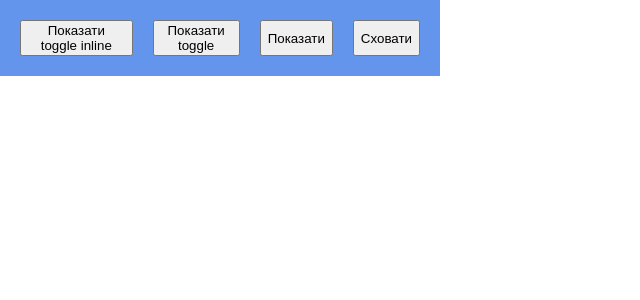
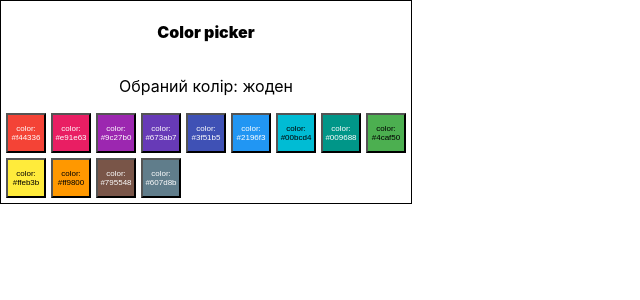
Before and after one commit to Andriy-Kond/experiments-m2, a React (Create React App) app: page / in a window 1280 px wide. Shown: the top 300 px of the page, without its empty margins (0-640 px from the left). Built offline with nearby package versions, Linux system fonts and the light colour scheme.

Commit message:
add: color picker

```diff
--- a/src/App.js
+++ b/src/App.js
@@ -5,20 +5,25 @@ import "./App.css";
 
 // import CounterStateDefProps from "components/Counter/"; // через реекспорт from index.js
 
-import Dropdown from "components/DropdownMenu";
+// import Dropdown from "components/DropdownMenu";
+
+import colors from "dataBase/colors";
+import ColorPicker from "components/ColorPicker";
 
 function App() {
   return (
     <div className="App">
+      {/* Counter */}
       {/* <CounterThis step={1} />
-
       <CounterAsyncLinkToElement step={2} />
-
       <CounterStateUpd step={3} />
-
       <CounterStateDefProps step={3} /> */}
 
-      <Dropdown />
+      {/* Dropdown */}
+      {/* <Dropdown /> */}
+
+      {/* Color Picker */}
+      <ColorPicker colors={colors} />
     </div>
   );
 }
--- /dev/null
+++ b/src/components/ColorPicker/ColorPicker.jsx
@@ -0,0 +1,88 @@
+import { Component } from "react";
+import {
+  ColorButton,
+  ColorContainer,
+  ButtonsContainer,
+} from "components/ColorPicker/ColorPicker.styled";
+
+import getInvertHexColor from "js/getInvertHexColor";
+
+class ColorPicker extends Component {
+  state = { activeIndex: null };
+
+  handleClick = index => {
+    // this.setState({ activeIndex: index });
+
+    // if (index !== this.state.activeIndex) {
+    //   this.setState({ activeIndex: index });
+    // } else {
+    //   this.setState({ activeIndex: null });
+    // }
+
+    // index !== this.state.activeIndex
+    //   ? this.setState({ activeIndex: index })
+    //   : this.setState({ activeIndex: null });
+
+    this.setState({
+      activeIndex: index !== this.state.activeIndex ? index : null,
+    });
+  };
+
+  render() {
+    const { activeIndex } = this.state;
+    const { colors } = this.props;
+    const activeColor = activeIndex ? colors[activeIndex].hex : "жоден";
+
+    return (
+      <ColorContainer>
+        <p style={{ lineHeight: 1.3, fontWeight: 900 }}>Color picker</p>
+
+        <p>Обраний колір: {activeColor}</p>
+
+        <ButtonsContainer>
+          {colors.map(({ hex }, index) => {
+            const invertColor = getInvertHexColor(hex);
+            const isActive = activeIndex === index;
+
+            return (
+              <ColorButton
+                type="button"
+                onClick={() => this.handleClick(index)}
+                isActive={isActive}
+                key={hex}
+                hexColor={hex}
+                invertColor={invertColor}>
+                color: {hex}
+              </ColorButton>
+            );
+          })}
+        </ButtonsContainer>
+      </ColorContainer>
+    );
+  }
+}
+
+// const ColorPicker = ({ colors }) => {
+//   return (
+//     <ColorContainer>
+//       <p>Color picker</p>
+//       <ButtonsContainer>
+//         {colors.map(({ hex }) => {
+//           const invertColor = getInvertRandomHexColor(hex);
+//           return (
+//             <ColorButton
+//               key={hex}
+//               type="button"
+//               hexColor={hex}
+//               invertColor={invertColor}
+//               style={{ backgroundColor: hex }}>
+//               {hex}
+//             </ColorButton>
+//           );
+//         })}
+//       </ButtonsContainer>
+//     </ColorContainer>
+//   );
+// };
+
+export default ColorPicker;
--- /dev/null
+++ b/src/components/ColorPicker/ColorPicker.styled.jsx
@@ -0,0 +1,34 @@
+import styled from "@emotion/styled";
+
+const ColorContainer = styled.div`
+  display: flex;
+  flex-direction: column;
+  flex-wrap: wrap;
+  gap: 1px;
+  border: 1px solid black;
+  width: 400px;
+  padding: 5px;
+`;
+
+const ButtonsContainer = styled.div`
+  display: flex;
+  flex-wrap: wrap;
+  gap: 5px;
+`;
+
+const ColorButton = styled.button`
+  width: 40px;
+  height: 40px;
+  padding: 2px;
+
+  background-color: ${props => props.hexColor};
+  color: ${props => props.invertColor};
+
+  font-size: 8px;
+  cursor: pointer;
+
+  transition: transform 250ms linear;
+  transform: ${({ isActive }) => (isActive ? "scale(1.2)" : "scale(1)")};
+`;
+
+export { ColorButton, ColorContainer, ButtonsContainer };
--- /dev/null
+++ b/src/components/ColorPicker/index.js
@@ -0,0 +1 @@
+export { default } from "components/ColorPicker/ColorPicker";
--- a/src/components/Counter/CounterStateUpd.jsx
+++ b/src/components/Counter/CounterStateUpd.jsx
@@ -25,9 +25,9 @@ class CounterStateUpd extends Component {
     this.setState({ value: 30 }, () => {});
     // Функція callback викликається лише після того як стан буде змінено (зазвичай не використовується)
 
-    // Якщо треба поміняти стейт спираючись на попередній стан не можна робити так:
+    // Якщо треба поміняти стейт спираючись на попередній стан, то не можна робити так:
     this.setState({ value: value + 1 }, () => {});
-    // тому що якщо повторити, то не спрацює, бо це буде стан на момент реєстрації:
+    // тому що якщо повторити, повтори не спрацюють, бо це буде стан на момент реєстрації:
     this.setState({ value: value + 1 }, () => {}); // не спрацює
     this.setState({ value: value + 1 }, () => {}); // не спрацює
     // Хоча, якщо зробити +=1 воно спрацює, але це не правильно - навіть VS Code каже про це.
--- a/src/components/DropdownMenu/Dropdown.jsx
+++ b/src/components/DropdownMenu/Dropdown.jsx
@@ -19,27 +19,64 @@ class Dropdown extends Component {
   };
 
   toggleMenu() {
-    this.setState(() => ({ visible: !this.state.visible }));
+    this.setState(prevState => ({ visible: !prevState.visible }));
   }
+
+  // Варіант виклику працює лише якщо функція - стрілка через те, що стрілка успадковує this у місці створення:
+  toggleMenuDirectlyArrow = () => {
+    this.setState(prevState => ({ visible: !prevState.visible }));
+  };
+
+  // Звичайна функція не спрацьовує: Cannot read properties of undefined (reading 'setState'). Бо звичайна функція має власний контекст (this).
+  toggleMenuDirectlyNotArrow() {
+    this.setState(prevState => ({ visible: !prevState.visible }));
+  }
+  // Щоб спрацювала не стрілка, то треба прив'язувати до неї контекст в конструкторі:
+  // constructor(props) {
+  //   super(props);
+  //   this.state = {
+  //     visible: false,
+  //   };
+  //   this.toggleMenuDirectlyNotArrow =
+  //     this.toggleMenuDirectlyNotArrow.bind(this);
+  // }
 
   onToggleMenu = () => () => this.toggleMenu();
 
   render() {
     const { visible } = this.state;
+
     return (
       <DropdownMenuContainer>
+        {/* Варіант працює лише якщо функція - стрілка */}
+        <DropdownButton
+          type="button"
+          onClick={this.toggleMenuDirectlyArrow}
+          onMouseOver={e => console.log("mouse hover", e)}>
+          {visible ? "Cховати" : "Показати"} toggle directly
+        </DropdownButton>
+
+        {/* Цей варіант не працює: Cannot read properties of undefined (reading 'setState')*/}
+        <DropdownButton
+          type="button"
+          onClick={this.toggleMenuDirectlyNotArrow}
+          onMouseEnter={e => console.log("mouse enter", e)}>
+          {visible ? "Cховати" : "Показати"} toggle directly Not Arrow Fn
+        </DropdownButton>
+
         <DropdownButton
           type="button"
           onClick={() => {
             this.toggleMenu();
           }}>
-          Показати toggle inline
+          {visible ? "Cховати" : "Показати"} toggle inline
         </DropdownButton>
 
         <DropdownButton type="button" onClick={this.onToggleMenu()}>
-          Показати toggle
+          {visible ? "Cховати" : "Показати"} toggle
         </DropdownButton>
 
+        {/* Окремі кнопки: */}
         <DropdownButton type="button" onClick={this.onShowMenu}>
           Показати
         </DropdownButton>
--- a/src/components/DropdownMenu/Dropdown.styled.jsx
+++ b/src/components/DropdownMenu/Dropdown.styled.jsx
@@ -4,7 +4,7 @@ const DropdownMenuContainer = styled.div`
   position: relative;
   display: flex;
   gap: 20px;
-  width: 400px;
+  /* width: 400px; */
   padding: 20px;
   background-color: cornflowerblue;
 `;
--- /dev/null
+++ b/src/dataBase/colors.js
@@ -0,0 +1,17 @@
+const colors = [
+  { hex: "#f44336", rgb: "244,67,54" },
+  { hex: "#e91e63", rgb: "233,30,99" },
+  { hex: "#9c27b0", rgb: "156,39,176" },
+  { hex: "#673ab7", rgb: "103,58,183" },
+  { hex: "#3f51b5", rgb: "63,81,181" },
+  { hex: "#2196f3", rgb: "33,150,243" },
+  { hex: "#00bcd4", rgb: "0,188,212" },
+  { hex: "#009688", rgb: "0,150,136" },
+  { hex: "#4caf50", rgb: "76,175,80" },
+  { hex: "#ffeb3b", rgb: "255,235,59" },
+  { hex: "#ff9800", rgb: "255,152,0" },
+  { hex: "#795548", rgb: "121,85,72" },
+  { hex: "#607d8b", rgb: "96,125,139" },
+];
+
+export default colors;
--- /dev/null
+++ b/src/dataBase/colors.json
@@ -0,0 +1,15 @@
+[
+  { "hex": "#f44336", "rgb": "244,67,54" },
+  { "hex": "#e91e63", "rgb": "233,30,99" },
+  { "hex": "#9c27b0", "rgb": "156,39,176" },
+  { "hex": "#673ab7", "rgb": "103,58,183" },
+  { "hex": "#3f51b5", "rgb": "63,81,181" },
+  { "hex": "#2196f3", "rgb": "33,150,243" },
+  { "hex": "#00bcd4", "rgb": "0,188,212" },
+  { "hex": "#009688", "rgb": "0,150,136" },
+  { "hex": "#4caf50", "rgb": "76,175,80" },
+  { "hex": "#ffeb3b", "rgb": "255,235,59" },
+  { "hex": "#ff9800", "rgb": "255,152,0" },
+  { "hex": "#795548", "rgb": "121,85,72" },
+  { "hex": "#607d8b", "rgb": "96,125,139" }
+]
--- /dev/null
+++ b/src/js/getInvertHexColor.js
@@ -0,0 +1,10 @@
+function getInvertHexColor(hex) {
+  const r = parseInt(hex.slice(1, 3), 16);
+  const g = parseInt(hex.slice(3, 5), 16);
+  const b = parseInt(hex.slice(5, 7), 16);
+  const yiq = (r * 299 + g * 587 + b * 114) / 1000;
+
+  return yiq >= 128 ? "black" : "white";
+}
+
+export default getInvertHexColor;
--- /dev/null
+++ b/src/js/getRandomHexColor.js
@@ -0,0 +1,5 @@
+export function getRandomHexColor() {
+  return `#${Math.floor(Math.random() * 16777215)
+    .toString(16)
+    .padStart(6, 0)}`;
+}
```
Also changed, not shown: src/components/Counter/CounterStateDefProps.jsx (+10 -8 lines).
